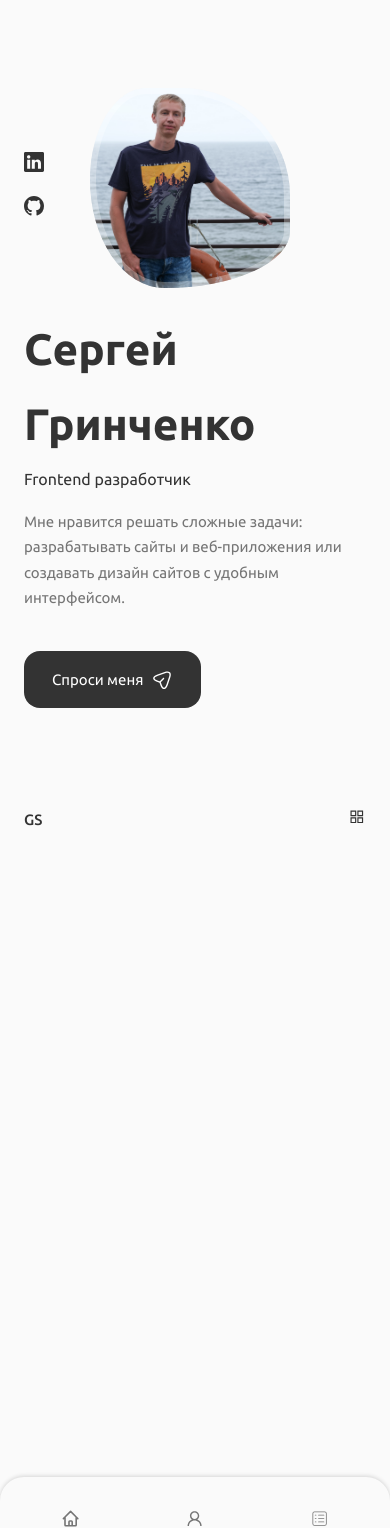
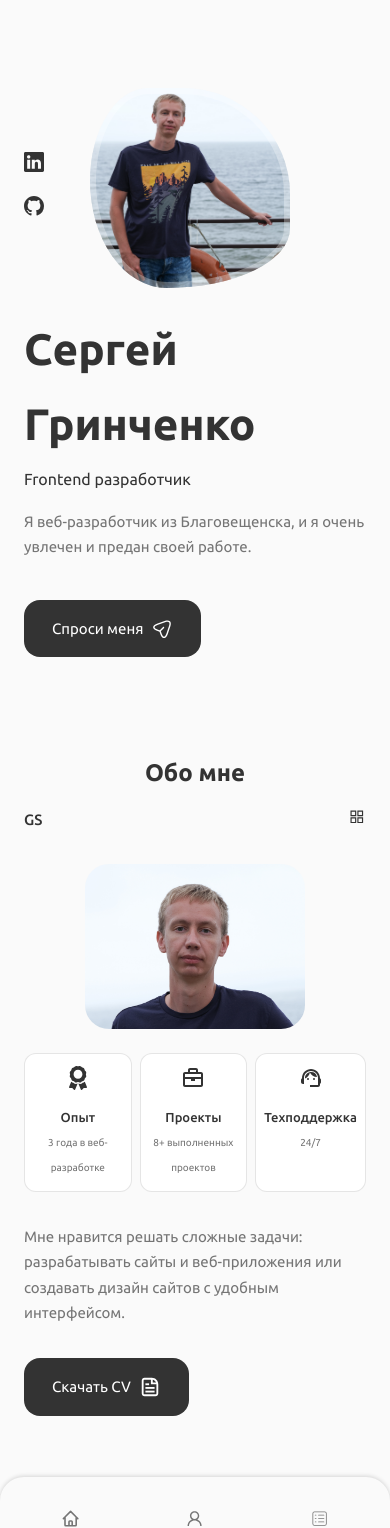
Before and after one commit to Butterzzz/personal-portfolio, a React (Create React App) app: page / in a window 390 px wide. Before the commit the page ends 844 px from the top, so only its background shows below. Built offline with nearby package versions, Linux system fonts and the light colour scheme.

Commit message:
refactor: change About component

```diff
--- a/src/App.css
+++ b/src/App.css
@@ -199,8 +199,16 @@ img {
 
 /* For medium devices */
 @media screen and (max-width: 768px) {
+  body {
+    margin: 0 0 var(--header-height);
+  }
+
   .section {
     padding: 2rem 0 4rem;
+  }
+
+  .section__subtitle {
+    margin-bottom: var(--mb-3);
   }
 }
 
--- a/src/App.jsx
+++ b/src/App.jsx
@@ -3,7 +3,7 @@ import './App.css';
 import Header from './components/header/Header';
 import Home from './components/home/Home';
 // import Nav from './components/nav/Nav';
-// import About from './components/about/About';
+import About from './components/about/About';
 // import Experience from './components/experience/Experience';
 // import Services from './components/services/Services';
 // import Portfolio from './components/portfolio/Portfolio';
@@ -18,6 +18,7 @@ function App() {
         <Header />
         <main className="main">
           <Home />
+          <About />
         </main>
 
         {/* <Nav />
--- a/src/components/about/About.jsx
+++ b/src/components/about/About.jsx
@@ -1,47 +1,29 @@
 import React from "react";
 import './about.css';
-import ME from '../../assets/me-about.jpg';
-import { FaAward } from 'react-icons/fa';
-import { FiUsers } from 'react-icons/fi';
-import { VscFolderLibrary } from 'react-icons/vsc';
-
+import AboutImg from '../../assets/about.jpg';
+import CV from '../../assets/cv.pdf';
+import Info from './Info';
+import { CgFileDocument } from 'react-icons/cg';
 
 function About() {
+
     return (
-        <section id="about">
-            <h5>Узнай</h5>
-            <h1>Обо мне</h1>
+        <section className="about section" id="about">
+            <h2 className="section__title">Обо мне</h2>
+            <span className="section__subtitle">Немного подробнее</span>
 
-            <div className="container about__container">
-                <div className="about__me">
-                    <div className="about__me-image">
-                        <img src={ME} alt="about" />
-                    </div>
-                </div>
-                <div className="about__content">
-                    <div className="about__cards">
-                        <article className="about__card">
-                            <FaAward className="about__icon"/>
-                            <h5>Опыт</h5>
-                            <small>3+ года в разработе</small>
-                        </article>
+            <div className="about__container container grid">
+                <img src={AboutImg} alt="me" className="about__img" />
 
-                        <article className="about__card">
-                            <FiUsers className="about__icon"/>
-                            <h5>Клиенты</h5>
-                            <small>200+ довольных клиентов</small>
-                        </article>
+                <div className="about__data">
+                    <Info />
 
-                        <article className="about__card">
-                            <VscFolderLibrary className="about__icon"/>
-                            <h5>Проекты</h5>
-                            <small>80+ рабочих проектов</small>
-                        </article>
-                    </div>
+                    <p className="about__description">Мне нравится решать сложные задачи: разрабатывать сайты и веб-приложения или создавать дизайн  сайтов с удобным интерфейсом.</p>
 
-                    <p>Lorem ipsum dolor sit amet consectetur adipisicing elit. Nihil provident dicta magnam suscipit nulla nobis soluta vitae rerum natus odit, facere doloribus molestiae iure quas animi consectetur assumenda sapiente ducimus!</p>
+                    <a href={CV} download className="button button--flex">
+                        Скачать CV <CgFileDocument className="button__icon"/>
+                    </a>
 
-                    <a href="#contact" className="btn btn-primary">Напиши мне</a>
                 </div>
             </div>
         </section>
--- /dev/null
+++ b/src/components/about/Info.jsx
@@ -0,0 +1,30 @@
+import React from "react";
+import { FaAward } from 'react-icons/fa';
+import { BiBriefcase } from 'react-icons/bi';
+import { MdOutlineSupportAgent } from 'react-icons/md';
+
+function Info() {
+    return (
+        <div className="about__info grid">
+            <div className="about__box">
+                <FaAward className="about__icon"/>
+                <h3 className="about__title">Опыт</h3>
+                <span className="about__subtitle">3 года в веб-разработке</span>
+            </div>
+
+            <div className="about__box">
+                <BiBriefcase className="about__icon"/>
+                <h3 className="about__title">Проекты</h3>
+                <span className="about__subtitle">8+ выполненных проектов</span>
+            </div>
+
+            <div className="about__box">
+                <MdOutlineSupportAgent className="about__icon"/>
+                <h3 className="about__title">Техподдержка</h3>
+                <span className="about__subtitle">24/7</span>
+            </div>
+        </div>
+    )
+}
+
+export default Info;
--- a/src/components/about/about.css
+++ b/src/components/about/about.css
@@ -1,107 +1,93 @@
 .about__container {
-    display: grid;
-    grid-template-columns: 35% 50%;
-    gap: 15%;
+    grid-template-columns: repeat(2, 1fr);
+    align-items: center;
+    column-gap: 4rem;
 }
 
-.about__me {
-    width: 100%;
-    aspect-ratio: 1/1;
-    border-radius: 2rem;
-    background: linear-gradient(45deg, transparent, var(--color-primary), transparent);
-    display: grid;
-    place-items: center;
+.about__img {
+    width: 350px;
+    border-radius: 1.5rem;
+    justify-self: center;
 }
 
-.about__me-image {
-    border-radius: 2rem;
-    overflow: hidden;
-    transform: rotate(10deg);
-    transition: var(--transition);
+.about__info {
+    grid-template-columns: repeat(3, 140px);
+    gap: 0.5rem;
+    margin-bottom: var(--mb-2);
 }
 
-.about__me-image:hover {
-    transform: rotate(0);
-}
-
-.about__cards {
-    display: grid;
-    grid-template-columns: repeat(3, 1fr);
-    gap: 1.5rem;
-}
-
-.about__card {
-    background: var(--color-bg-variant);
-    border: 1px solid transparent;
-    border-radius: 1rem;
-    padding: 2rem;
+.about__box {
+    background-color: var(--container-color);
+    border: 1px solid rgba(0, 0, 0, 0.1);
+    border-radius: 0.75rem;
     text-align: center;
-    transition: var(--transition);
-}
-
-.about__card:hover {
-    background: transparent;
-    border: 1px solid var(--color-primary-variant);
-    cursor: default;
+    padding: 1rem 1.25rem;
 }
 
 .about__icon {
-    color: var(--color-primary);
-    font-size: 1.4rem;
-    margin-bottom: 1rem;
+    font-size: 1.5rem;
+    color: var(--title-color);
+    margin-bottom: var(--mb-0-5);
 }
 
-.about__card h5 {
-    font-size: 0.9rem;
+.about__title {
+    font-size: var(--small-font-size);
+    font-weight: var(--font-medium);
 }
 
-.about__card small {
-    font-size: 0.7rem;
-    color: var(--color-light);
+.about__subtitle {
+    font-size: var(--tiny-font-size);
 }
 
-
-.about__content p {
-    margin: 2rem 0 2.6rem;
-    color: var(--color-light);
+.about__description {
+    padding: 0 4rem 0 0;
+    margin-bottom: var(--mb-2-5);
 }
 
-/* ================ MEDIA QUERIES (MEDIUM DEVICES) ================ */
-
-@media screen and (max-width: 1024px) {
+/* ================ BREAKPOINTS ================ */
+/* For large devices */
+@media screen and (max-width: 992px) {
     .about__container {
         grid-template-columns: 1fr;
-        gap: 0;
+        column-gap: 2.5rem;
     }
 
-    .about__me {
-        width: 50%;
-        margin: 2rem auto 4rem;
+    .about__img {
+        width: 220px;
     }
 
-    .about__content p {
-        margin: 1rem 0 1.5rem;
-    }
-}
-
-/* ================ MEDIA QUERIES (SMALL DEVICES) ================ */
-
-@media screen and (max-width: 600px) {
-    .about__me {
-        width: 65%;
-        margin: 0 auto 3rem;
+    .about__box {
+        padding: 0.75rem 0.5rem;
     }
 
-    .about__cards {
-        grid-template-columns: 1fr 1fr;
-        gap: 1rem;
+    .about_data {
+        text-align: center;
     }
 
-    .about__content {
-       text-align: center;
+    .about__info {
+       justify-content: center;
     }
 
-    .about__content p {
-       margin: 1rem 0;
+    .about__description {
+        padding: 0 5rem;
+        margin-bottom: 2rem;
     }
-}
+  }
+
+  /* For medium devices */
+  @media screen and (max-width: 576px) {
+    .about__info {
+        grid-template-columns: repeat(3, 1fr);
+     }
+
+     .about__description {
+        padding: 0;
+    }
+  }
+
+  /* For small devices */
+  @media screen and (max-width: 350px) {
+    .about__info {
+        grid-template-columns: repeat(2, 1fr);
+    }
+  }
--- a/src/components/home/Data.jsx
+++ b/src/components/home/Data.jsx
@@ -1,13 +1,11 @@
 import React from "react";
-
 
 function Data() {
     return (
         <div className="home__data">
             <h1 className="home__title">Сергей Гринченко</h1>
             <h3 className="home__subtitle">Frontend разработчик</h3>
-            <p className="home__description">Мне нравится решать сложные задачи: разрабатывать сайты и веб-приложения или создавать дизайн
-                сайтов с удобным интерфейсом.</p>
+            <p className="home__description">Я веб-разработчик из Благовещенска, и я очень увлечен и предан своей работе.</p>
             <a href="#contact" className="button button--flex">
                 Спроси меня
                 <svg
--- a/src/components/home/home.css
+++ b/src/components/home/home.css
@@ -43,7 +43,7 @@
 }
 
 .home__img {
-    background: url(../../assets/about.jpg);
+    background: url(../../assets/profile.jpg);
     background-repeat: no-repeat;
     background-position: center;
     background-size: cover;
```
Also changed, not shown: src/assets/about.jpg, src/assets/profile.jpg (added).
